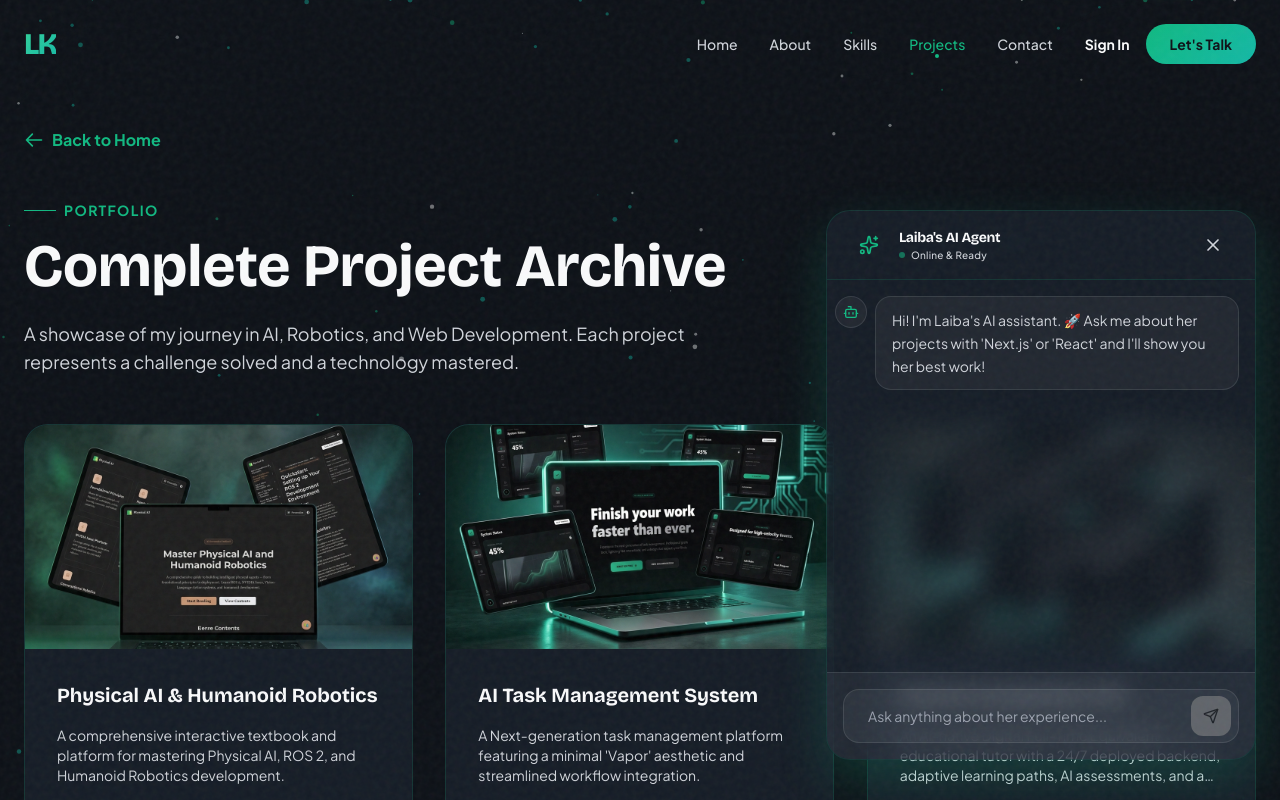
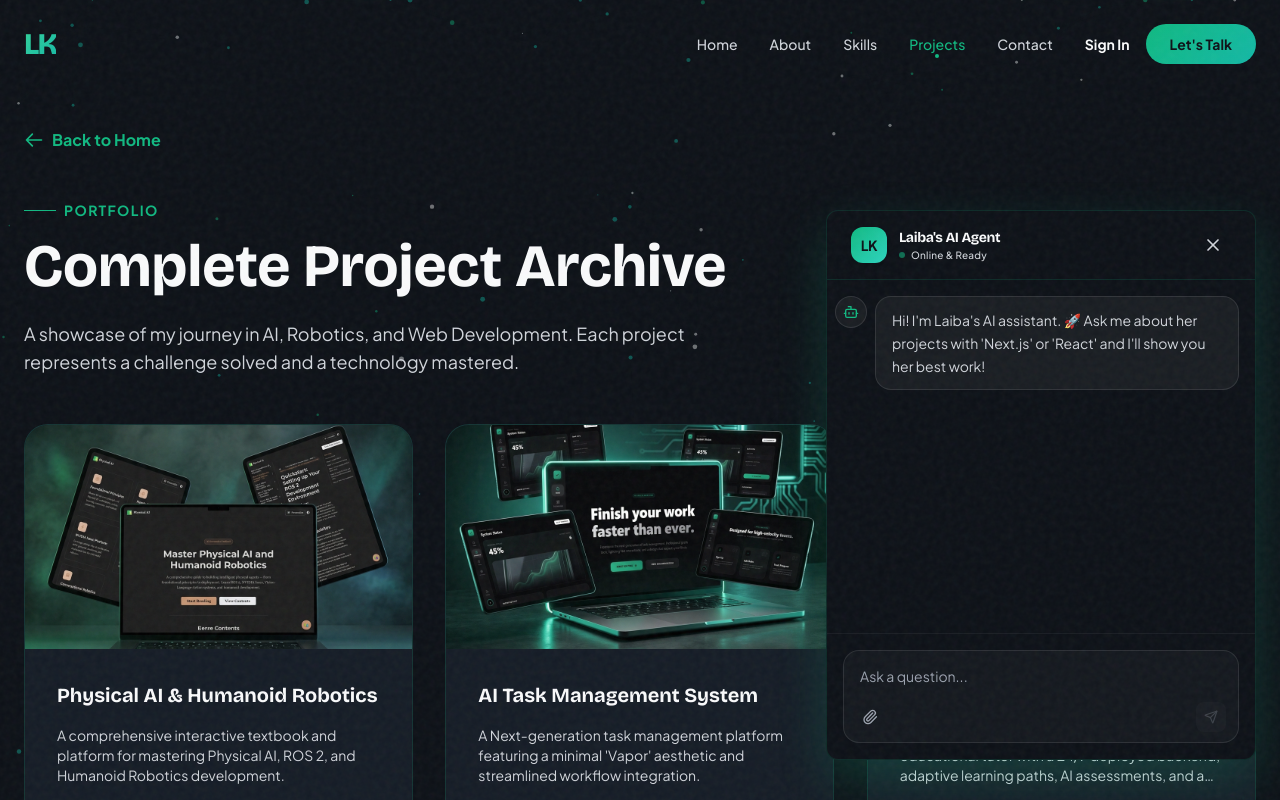
Before and after one commit to codewithlaiba28/portfolio, a Next.js app: page /projects in a window 1280 px wide. Both pictures are taken after a click on the button "Chat with my AI". Shown: the top 800 px of the page. Built offline with nearby package versions, Linux system fonts and the light colour scheme.

Commit message:
update chatboat ui

```diff
--- a/components/Chatbot.tsx
+++ b/components/Chatbot.tsx
@@ -2,7 +2,7 @@
 
 import React, { useState, useRef, useEffect } from "react";
 import { motion, AnimatePresence } from "framer-motion";
-import { MessageSquare, X, Send, User, Bot, Loader2, Sparkles, ExternalLink } from "lucide-react";
+import { MessageSquare, X, Send, User, Bot, Loader2, ExternalLink, Paperclip } from "lucide-react";
 
 interface Message {
     id: string;
@@ -92,6 +92,11 @@ const MessageBubble: React.FC<{ msg: Message }> = ({ msg }) => {
     // [PROJECT_CARD: ...] or [RESUME_BUTTON]
     const parts = msg.text.split(/(\[PROJECT_CARD: (.*?)\]|\[RESUME_BUTTON\])/g).filter(Boolean);
 
+    // Check if any project cards or resume button exist in this message
+    const hasProjectCard = parts.some(p => p.startsWith("[PROJECT_CARD:"));
+    const hasResumeButton = parts.some(p => p === "[RESUME_BUTTON]");
+    const hasSpecialContent = hasProjectCard || hasResumeButton;
+
     return (
         <div className={`flex ${msg.sender === "user" ? "justify-end" : "justify-start"}`}>
             <div className={`flex gap-2 max-w-[98%] ${msg.sender === "user" ? "flex-row-reverse" : "flex-row"}`}>
@@ -116,9 +121,12 @@ const MessageBubble: React.FC<{ msg: Message }> = ({ msg }) => {
                                 const [title, desc, image, live, github] = cardContent.split(' | ').map(p => p.trim());
                                 const cardData: ProjectCardData = { title, desc, image, liveLink: live, githubLink: github };
                                 return <ProjectMiniCard key={index} project={cardData} />;
-                            } else if (!part.includes("[PROJECT_CARD:") && part !== "[RESUME_BUTTON]") {
-                                // Regular text (if not empty from filter)
+                            } else if (!hasSpecialContent && !part.includes("[PROJECT_CARD:") && part !== "[RESUME_BUTTON]") {
+                                // Only show plain text if there are NO project cards or resume buttons in this message
                                 return <span key={index}>{part}</span>;
+                            } else if (hasSpecialContent && !part.startsWith("[PROJECT_CARD:") && part !== "[RESUME_BUTTON]") {
+                                // Skip text when special content (project cards / resume) is present
+                                return null;
                             }
                             return null;
                         })}
@@ -215,13 +223,13 @@ const Chatbot: React.FC = () => {
                         initial={{ opacity: 0, scale: 0.8, y: 50, transformOrigin: "bottom right" }}
                         animate={{ opacity: 1, scale: 1, y: 0 }}
                         exit={{ opacity: 0, scale: 0.8, y: 50 }}
-                        className="mb-4 w-[350px] md:w-[430px] h-[450px] md:h-[550px] flex flex-col glass rounded-3xl overflow-hidden shadow-[0_20px_50px_var(--color-glow)] border border-accent-primary/20"
+                        className="mb-4 w-[350px] md:w-[430px] h-[450px] md:h-[550px] flex flex-col bg-[#0d1117] rounded-xl overflow-hidden shadow-[0_20px_50px_var(--color-glow)] border border-accent-primary/20"
                     >
                         {/* Header */}
                         <div className="px-6 py-4 bg-gradient-to-r from-accent-primary/20 to-teal-500/10 border-b border-accent-primary/10 flex items-center justify-between">
                             <div className="flex items-center gap-3">
-                                <div className="p-2 bg-accent-primary/10 rounded-xl">
-                                    <Sparkles className="w-5 h-5 text-accent-primary" />
+                                <div className="w-9 h-9 rounded-xl bg-gradient-to-br from-accent-primary to-teal-400 flex items-center justify-center shadow-md">
+                                    <span className="text-[#0d1117] font-black text-sm tracking-tight leading-none">LK</span>
                                 </div>
                                 <div>
                                     <h3 className="font-heading font-bold text-sm tracking-tight text-text-primary">Laiba&apos;s AI Agent</h3>
@@ -266,23 +274,49 @@ const Chatbot: React.FC = () => {
                         </div>
 
                         {/* Input */}
-                        <div className="p-4 bg-white/5 border-t border-white/10">
-                            <div className="relative flex items-center">
-                                <input
-                                    type="text"
+                        <div className="p-4 border-t border-white/5">
+                            <div
+                                className="relative flex flex-col rounded-2xl border border-white/10 bg-white/[0.03] transition-all duration-200"
+                                style={{ boxShadow: input ? '0 0 0 1.5px var(--color-accent-primary)' : 'none' }}
+                            >
+                                <textarea
                                     value={input}
-                                    onChange={(e) => setInput(e.target.value)}
-                                    onKeyPress={(e) => e.key === "Enter" && handleSend()}
-                                    placeholder="Ask anything about her experience..."
-                                    className="w-full bg-white/5 border border-white/10 rounded-2xl py-4 pl-6 pr-14 text-sm focus:outline-none focus:border-accent-primary/50 transition-all placeholder:text-text-muted text-text-primary"
+                                    onChange={(e) => {
+                                        setInput(e.target.value);
+                                        e.target.style.height = 'auto';
+                                        e.target.style.height = Math.min(e.target.scrollHeight, 120) + 'px';
+                                    }}
+                                    onKeyDown={(e) => {
+                                        if (e.key === 'Enter' && !e.shiftKey) {
+                                            e.preventDefault();
+                                            handleSend();
+                                        }
+                                    }}
+                                    placeholder="Ask a question..."
+                                    rows={1}
+                                    className="w-full bg-transparent resize-none py-3.5 px-4 text-sm focus:outline-none placeholder:text-text-muted text-text-primary leading-relaxed scrollbar-hide"
+                                    style={{ minHeight: '46px', maxHeight: '120px' }}
                                 />
-                                <button
-                                    onClick={handleSend}
-                                    disabled={!input.trim() || isLoading}
-                                    className="absolute right-2 p-3 bg-accent-primary text-bg-primary rounded-xl hover:scale-105 active:scale-95 transition-all disabled:opacity-50 disabled:grayscale"
-                                >
-                                    <Send className="w-4 h-4" />
-                                </button>
+                                <div className="flex items-center justify-between px-3 pb-2.5">
+                                    <button
+                                        type="button"
+                                        className="p-1.5 text-text-muted hover:text-accent-primary transition-colors rounded-lg hover:bg-accent-primary/10"
+                                        title="Attach file"
+                                    >
+                                        <Paperclip className="w-4 h-4" />
+                                    </button>
+                                    <button
+                                        onClick={handleSend}
+                                        disabled={!input.trim() || isLoading}
+                                        className="p-2 rounded-lg transition-all duration-200 disabled:opacity-30 disabled:cursor-not-allowed"
+                                        style={{
+                                            background: input.trim() ? 'var(--color-accent-primary)' : 'rgba(255,255,255,0.08)',
+                                            color: input.trim() ? '#0d1117' : 'var(--color-text-muted)'
+                                        }}
+                                    >
+                                        <Send className="w-3.5 h-3.5" />
+                                    </button>
+                                </div>
                             </div>
                         </div>
                     </motion.div>
```
